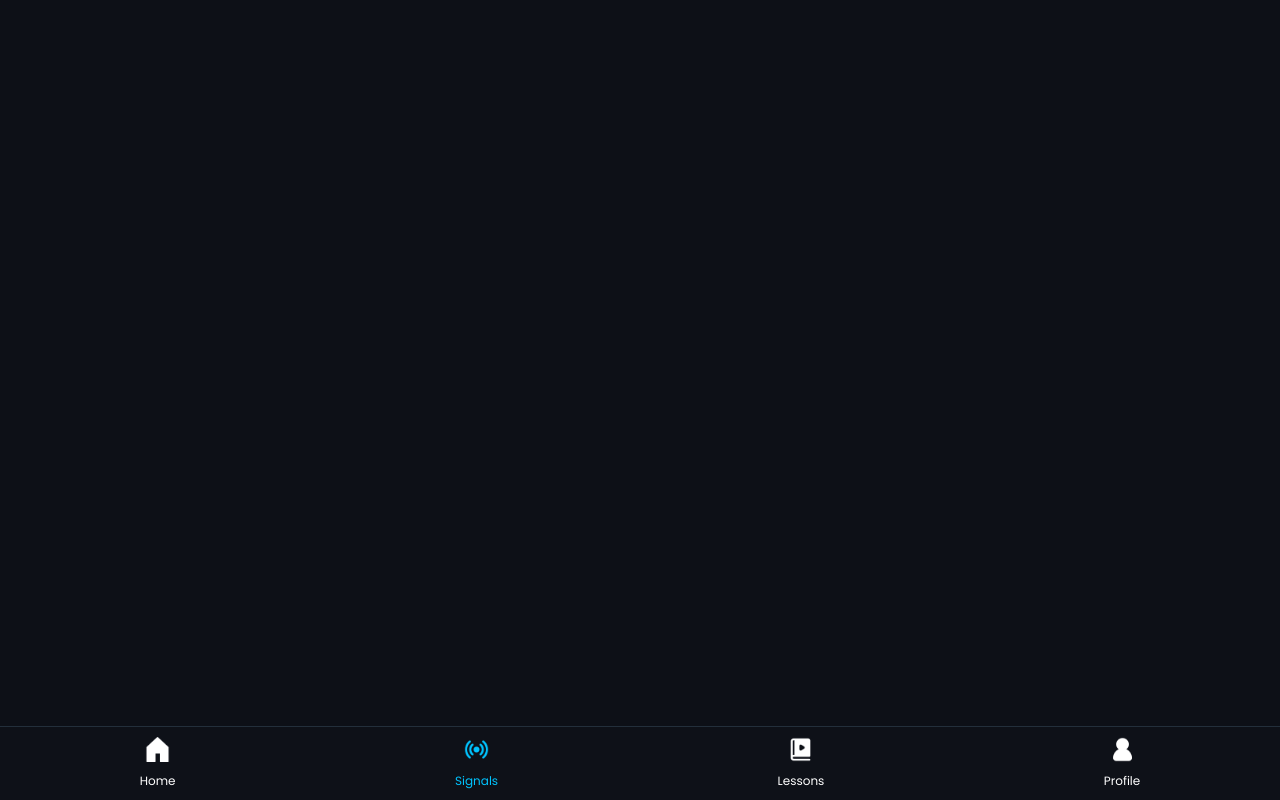
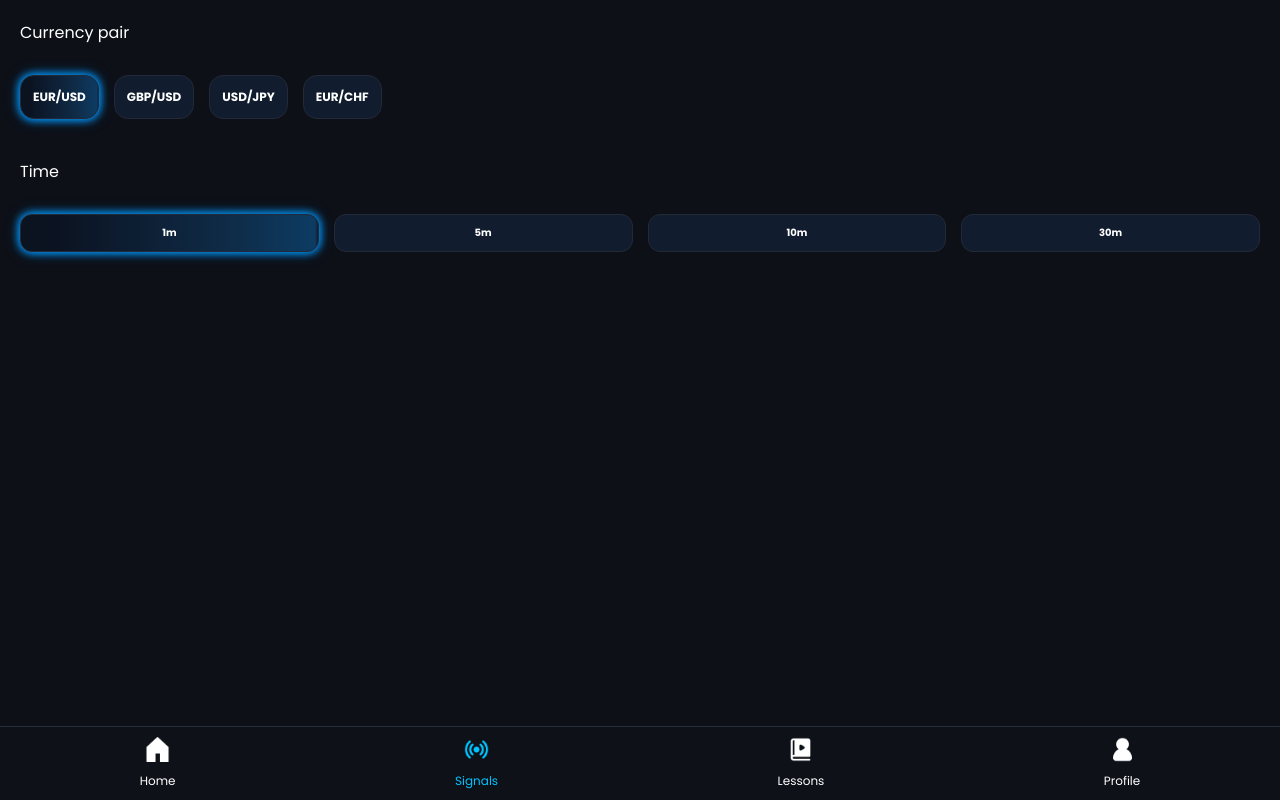
Before and after one commit to KISLY74/ClientAcademy, a React (Vite) app: page /signals in a window 1280 px wide. Built offline with nearby package versions, Linux system fonts and the light colour scheme.

Commit message:
pairs and times addition

```diff
--- a/src/pages/Home/Home.jsx
+++ b/src/pages/Home/Home.jsx
@@ -25,7 +25,7 @@ export default function Home() {
             tg.ready();
             const userId = tg.initDataUnsafe?.user?.id;
             const nameTg = tg.initDataUnsafe?.user?.first_name;
-            setName(nameTg);
+            setName(nameTg || "None");
             setTgId(userId);
         }
     }, []);
--- a/src/pages/Signals/Signals.jsx
+++ b/src/pages/Signals/Signals.jsx
@@ -1,13 +1,40 @@
+import { useState } from "react";
 import Footer from "../../components/Footer/Footer"
+import "./Signals.scss"
 
 export default function Signals() {
+    const [time, setTime] = useState('1m')
+    const [pair, setPair] = useState('EUR/USD')
+    const times = ["1m", '5m', '10m', '30m']
+    const pairs = ["EUR/USD", 'GBP/USD', 'USD/JPY', 'EUR/CHF']
+
+    const handlePairClick = (p) => setPair(p)
+    const handleTimeClick = (t) => setTime(t)
 
     return <div className="signals">
         <div className="signals-container">
-            <div className="pairs"></div>
+            <div className="pairs">
+                <p>Currency pair</p>
+                <div className="pairs-content">
+                    {pairs.map(p => <p key={p} className={p === pair ? "pair active" : "pair"} onClick={() => handlePairClick(p)}>{p}</p>)}
+                </div>
+            </div>
+
+            <div className="times">
+                <p>Time</p>
+                <div className="times-content">
+                    {times.map(t => <p key={t} className={t === time ? "time active" : "time"} onClick={() => handleTimeClick(t)}>{t}</p>)}
+                </div>
+            </div>
 
             <div className="signal">
-                {/* <img src="" alt="" />  // иконка верх/вниз*/}
+                <div className="signal-header">
+                    {/* <img src="" alt="" />  // иконка верх/вниз*/}
+
+                </div>
+
+
+                <></>
 
             </div>
             <Footer />
--- a/src/pages/Signals/Signals.scss
+++ b/src/pages/Signals/Signals.scss
@@ -0,0 +1,98 @@
+@use "../../styles/variables.scss" as *;
+@use "../../styles/fonts.scss" as fonts;
+
+.signals {
+
+    color: #fff;
+    font-family: fonts.$mainFont;
+
+    &-container {
+        display: flex;
+        flex-direction: column;
+
+        .pairs {
+            display: flex;
+            flex-direction: column;
+            padding-top: 20px;
+
+            p {
+                padding: 0 20px;
+            }
+
+            &-content {
+                display: flex;
+                gap: 15px;
+                margin-top: 10px;
+                overflow-x: auto;
+                padding-bottom: 8px;
+                padding: 20px;
+
+                .active {
+                    background:
+                        linear-gradient(to right,
+                            #0b1220 10%,
+                            rgba(0, 153, 255, 0.12) 70%,
+                            rgba(0, 153, 255, 0.25) 99%,
+                            transparent 100%);
+                    border-radius: 12px;
+                    border: 1px solid rgba(0, 153, 255, 1);
+                    box-shadow: 0 0 8px rgba(0, 153, 255, 0.9), 0 0 8px rgba(0, 153, 255, 0.7), 0 0 14px rgba(0, 153, 255, 0.5);
+                }
+
+
+                .pair {
+                    font-size: 12px;
+                    background-color: #111c2e;
+                    border: 1px solid #232937;
+                    border-radius: 14px;
+                    padding: 12px;
+                    font-weight: bold;
+                    white-space: nowrap;
+                }
+            }
+        }
+
+        .times {
+            display: flex;
+            flex-direction: column;
+            padding-top: 20px;
+
+            p {
+                padding: 0 20px;
+            }
+
+            &-content {
+                display: flex;
+                gap: 15px;
+                margin-top: 10px;
+                overflow-x: auto;
+                padding-bottom: 8px;
+                padding: 20px;
+
+                .active {
+                    background:
+                        linear-gradient(to right,
+                            #0b1220 10%,
+                            rgba(0, 153, 255, 0.12) 70%,
+                            rgba(0, 153, 255, 0.25) 99%,
+                            transparent 100%);
+                    border-radius: 12px;
+                    border: 1px solid rgba(0, 153, 255, 1);
+                    box-shadow: 0 0 8px rgba(0, 153, 255, 0.9), 0 0 8px rgba(0, 153, 255, 0.7), 0 0 14px rgba(0, 153, 255, 0.5);
+                }
+
+                .time {
+                    flex: 1;
+                    text-align: center;
+                    font-size: 10px;
+                    background-color: #111c2e;
+                    border: 1px solid #232937;
+                    border-radius: 12px;
+                    padding: 10px;
+                    font-weight: bold;
+                    white-space: nowrap;
+                }
+            }
+        }
+    }
+}
```
